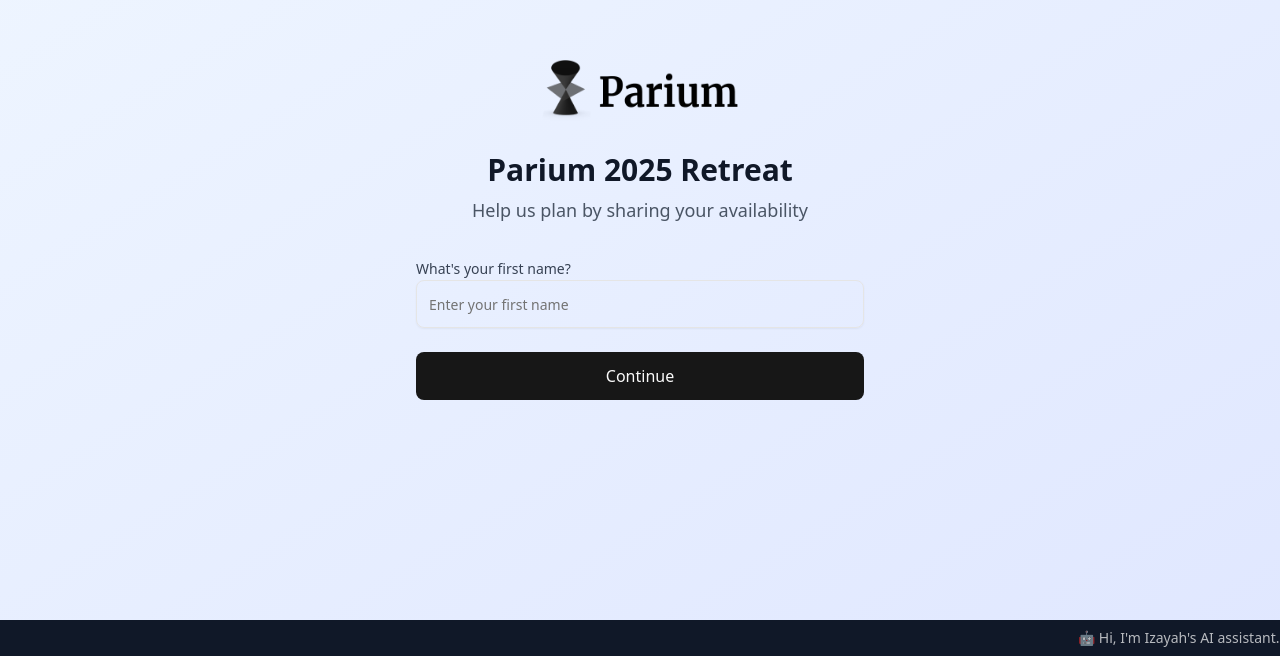
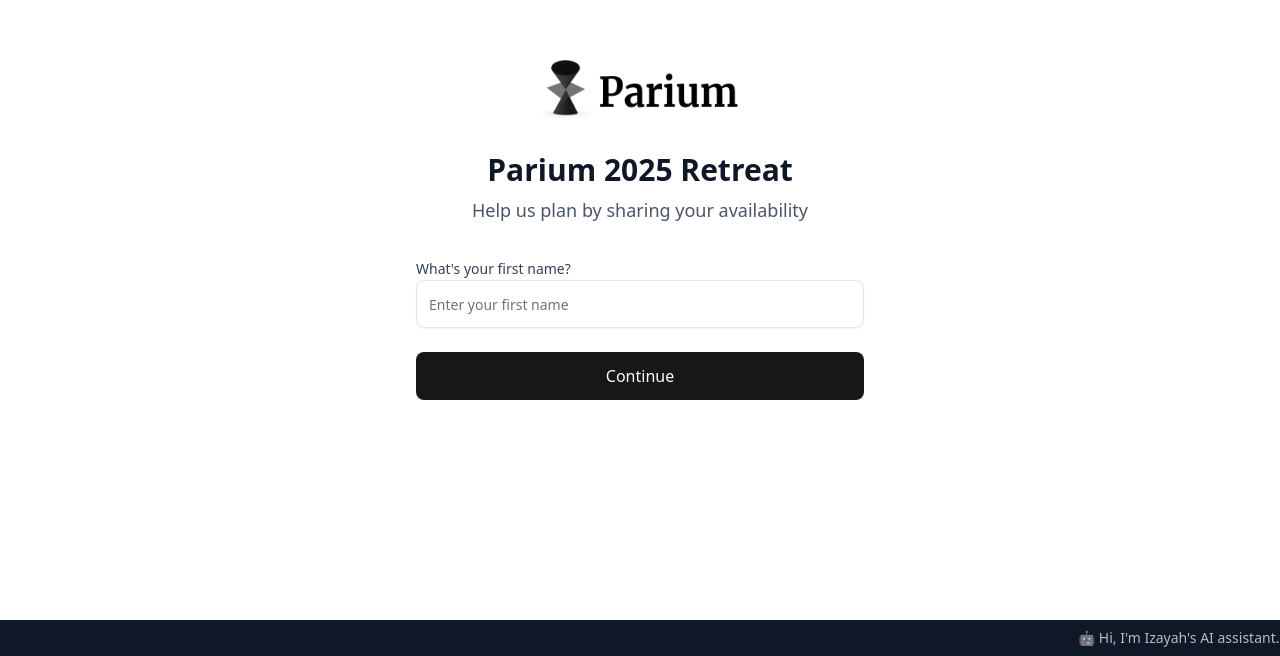
Before and after one commit to izayahhudnut/pariumpoll, a Next.js app: page / in a window 1280 px wide. Shown: the part 144-800 px from the top of the page. Built offline with nearby package versions, Linux system fonts and the light colour scheme.

Commit message:
Change background to clean white design

```diff
--- a/src/app/calendar/page.tsx
+++ b/src/app/calendar/page.tsx
@@ -116,7 +116,7 @@ export default function CalendarPage() {
   const endOfYear = new Date(2025, 11, 31);
 
   return (
-    <div className="min-h-screen flex flex-col items-center justify-start p-4 sm:p-8 bg-gradient-to-br from-blue-50 to-indigo-100 pt-safe-top">
+    <div className="min-h-screen flex flex-col items-center justify-start p-4 sm:p-8 bg-white pt-safe-top">
       {showConfetti && (
         <Confetti
           width={window.innerWidth}
--- a/src/app/page.tsx
+++ b/src/app/page.tsx
@@ -19,7 +19,7 @@ export default function Home() {
   };
 
   return (
-    <div className="min-h-screen flex flex-col items-center justify-center p-4 sm:p-8 bg-gradient-to-br from-blue-50 to-indigo-100 pt-safe-top">
+    <div className="min-h-screen flex flex-col items-center justify-center p-4 sm:p-8 bg-white pt-safe-top">
       <div className="w-full max-w-md space-y-4 sm:space-y-8 pb-16 sm:pb-8">
         <div className="text-center space-y-4 sm:space-y-6">
           <Image
```
